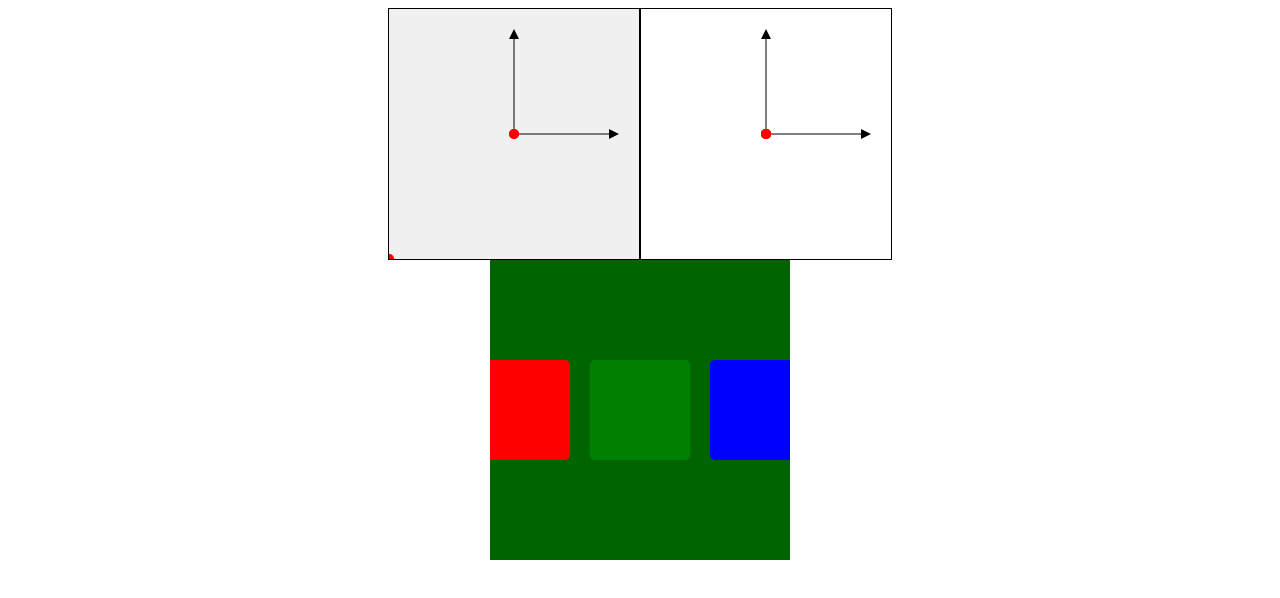
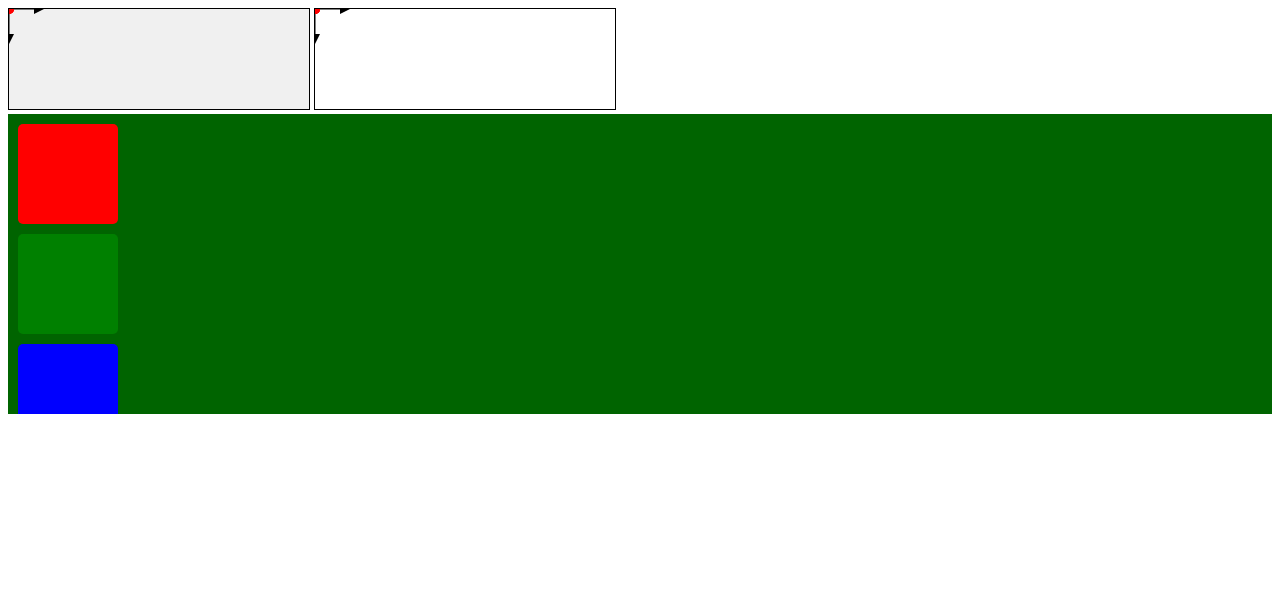
Before and after one commit to Peregrine42/super-pan-zoom-rotate, a plain HTML site: page index.html in a window 1280 px wide. Drawn offline with Linux system fonts and the light colour scheme.

Commit message:
simplify the whole thing

```diff
--- a/index.html
+++ b/index.html
@@ -3,40 +3,27 @@
     <script src="lib/transformation-matrix-2.0.5.js"></script>
     <script src="index.js"></script>
     <style>
-      .container {
-        display: flex;
-        justify-content: center;
-        align-items: center;
-        width: 100%;
-      }
-
-      #client-container {
-        width: 100%;
-      }
-
       #global {
         background-color: rgb(240, 240, 240);
         border: 1px solid black;
+        height: 100px;
       }
 
       #camera {
         border: 1px solid black;
+        height: 100px;
       }
 
       #client-background {
         overflow: hidden;
-        display: flex;
-        justify-content: center;
-        align-items: center;
         background-color: darkgreen;
-        width: 300px;
+        width: 100%;
         height: 300px;
       }
 
       #client {
-        display: flex;
-        justify-content: center;
-        align-items: center;
+        width: 100%;
+        height: 300px;
       }
 
       .box {
@@ -48,8 +35,7 @@
     </style>
   </head>
   <body>
-    <div class="container">
-      <svg id="global" width="250" height="250" transform="scale(1, -1)">
+      <svg id="global">
         <marker
           id="arrow"
           viewBox="0 0 10 10"
@@ -73,7 +59,7 @@
           <circle cx="5" cy="5" r="5" fill="red" />
         </marker>
       </svg>
-      <svg id="camera" width="250" height="250" transform="scale(1, -1)">
+      <svg id="camera">
         <marker
           id="arrow"
           viewBox="0 0 10 10"
@@ -97,15 +83,12 @@
           <circle cx="5" cy="5" r="5" fill="red" />
         </marker>
       </svg>
-    </div>
 
-    <div id="client-container" class="container">
-      <div id="client-background">
-        <div id="client">
-          <div class="box" style="background-color: red"></div>
-          <div class="box" style="background-color: green"></div>
-          <div class="box" style="background-color: blue"></div>
-        </div>
+    <div id="client-background">
+      <div id="client">
+        <div class="box" style="background-color: red"></div>
+        <div class="box" style="background-color: green"></div>
+        <div class="box" style="background-color: blue"></div>
       </div>
     </div>
   </body>
--- a/index.js
+++ b/index.js
@@ -4,10 +4,9 @@ window.addEventListener("load", function() {
 
   // Global setup
 
-  globalScreenMatrix = TransformationMatrix.translate(
-    svg.getAttribute("width") / 2,
-    svg.getAttribute("height") / 2
-  );
+  var svgRect = svg.getBoundingClientRect();
+
+  globalScreenMatrix = TransformationMatrix.identity();
   screenCenter = TransformationMatrix.applyToPoint(globalScreenMatrix, {
     x: 0,
     y: 0
@@ -15,34 +14,40 @@ window.addEventListener("load", function() {
 
   xAxisSVG = document.createElementNS("http://www.w3.org/2000/svg", "line");
 
-  xAxisSVG.setAttribute("x1", screenCenter.x);
-  xAxisSVG.setAttribute("y1", screenCenter.y);
-  xAxisSVG.setAttribute("x2", screenCenter.x + 100);
-  xAxisSVG.setAttribute("y2", screenCenter.y);
+  xAxisSVG.setAttribute("x1", 0);
+  xAxisSVG.setAttribute("y1", 0);
+  xAxisSVG.setAttribute("x2", 30);
+  xAxisSVG.setAttribute("y2", 0);
   xAxisSVG.setAttribute("stroke-width", "1px");
   xAxisSVG.setAttribute("stroke", "black");
   xAxisSVG.setAttribute("marker-end", "url(#arrow)");
+  xAxisSVG.setAttribute(
+    "transform",
+    TransformationMatrix.toCSS(globalScreenMatrix)
+  );
 
   svg.appendChild(xAxisSVG);
 
   yAxisSVG = document.createElementNS("http://www.w3.org/2000/svg", "line");
 
-  yAxisSVG.setAttribute("x1", screenCenter.x);
-  yAxisSVG.setAttribute("y1", screenCenter.y);
-  yAxisSVG.setAttribute("x2", screenCenter.x);
-  yAxisSVG.setAttribute("y2", screenCenter.y + 100);
+  yAxisSVG.setAttribute("x1", 0);
+  yAxisSVG.setAttribute("y1", 0);
+  yAxisSVG.setAttribute("x2", 0);
+  yAxisSVG.setAttribute("y2", 30);
   yAxisSVG.setAttribute("stroke-width", "1px");
   yAxisSVG.setAttribute("stroke", "black");
   yAxisSVG.setAttribute("marker-end", "url(#arrow)");
+  yAxisSVG.setAttribute(
+    "transform",
+    TransformationMatrix.toCSS(globalScreenMatrix)
+  );
 
   svg.appendChild(yAxisSVG);
 
   // Camera setup
+  var svgRect = svg.getBoundingClientRect();
 
-  cameraScreenMatrix = TransformationMatrix.translate(
-    cameraSVG.getAttribute("width") / 2,
-    cameraSVG.getAttribute("height") / 2
-  );
+  cameraScreenMatrix = TransformationMatrix.identity();
   screenCenter = TransformationMatrix.applyToPoint(cameraScreenMatrix, {
     x: 0,
     y: 0
@@ -50,25 +55,33 @@ window.addEventListener("load", function() {
 
   xAxisSVG = document.createElementNS("http://www.w3.org/2000/svg", "line");
 
-  xAxisSVG.setAttribute("x1", screenCenter.x);
-  xAxisSVG.setAttribute("y1", screenCenter.y);
-  xAxisSVG.setAttribute("x2", screenCenter.x + 100);
-  xAxisSVG.setAttribute("y2", screenCenter.y);
+  xAxisSVG.setAttribute("x1", 0);
+  xAxisSVG.setAttribute("y1", 0);
+  xAxisSVG.setAttribute("x2", 30);
+  xAxisSVG.setAttribute("y2", 0);
   xAxisSVG.setAttribute("stroke-width", "1px");
   xAxisSVG.setAttribute("stroke", "black");
   xAxisSVG.setAttribute("marker-end", "url(#arrow)");
+  xAxisSVG.setAttribute(
+    "transform",
+    TransformationMatrix.toCSS(cameraScreenMatrix)
+  );
 
   cameraSVG.appendChild(xAxisSVG);
 
   yAxisSVG = document.createElementNS("http://www.w3.org/2000/svg", "line");
 
-  yAxisSVG.setAttribute("x1", screenCenter.x);
-  yAxisSVG.setAttribute("y1", screenCenter.y);
-  yAxisSVG.setAttribute("x2", screenCenter.x);
-  yAxisSVG.setAttribute("y2", screenCenter.y + 100);
+  yAxisSVG.setAttribute("x1", 0);
+  yAxisSVG.setAttribute("y1", 0);
+  yAxisSVG.setAttribute("x2", 0);
+  yAxisSVG.setAttribute("y2", 30);
   yAxisSVG.setAttribute("stroke-width", "1px");
   yAxisSVG.setAttribute("stroke", "black");
   yAxisSVG.setAttribute("marker-end", "url(#arrow)");
+  yAxisSVG.setAttribute(
+    "transform",
+    TransformationMatrix.toCSS(cameraScreenMatrix)
+  );
 
   cameraSVG.appendChild(yAxisSVG);
 
@@ -108,10 +121,9 @@ window.addEventListener("load", function() {
     }
   };
 
-  clientScreenMatrix = TransformationMatrix.translate(
-    document.getElementById("client").getAttribute("width") / 2,
-    document.getElementById("client").getAttribute("height") / 2
-  );
+  var clientRect = document.getElementById("client").getBoundingClientRect();
+
+  clientScreenMatrix = TransformationMatrix.identity();
 
   camera = list;
   origin = camera.child;
@@ -150,8 +162,7 @@ window.addEventListener("load", function() {
       nodeSVG.setAttribute("y1", 0);
       nodeSVG.setAttribute("x2", node.x);
       nodeSVG.setAttribute("y2", node.y);
-      nodeSVG.style.transform =
-        TransformationMatrix.toCSS(originMatrix);
+      nodeSVG.style.transform = TransformationMatrix.toCSS(originMatrix);
     }
 
     newMatrix = TransformationMatrix.compose(
@@ -229,7 +240,7 @@ window.addEventListener("load", function() {
 
       offset = TransformationMatrix.applyToPoint(cameraMatrix, {
         x: 0,
-        y: -5
+        y: 5
       });
 
       origin.x += offset.x;
@@ -243,7 +254,7 @@ window.addEventListener("load", function() {
 
       offset = TransformationMatrix.applyToPoint(cameraMatrix, {
         x: 0,
-        y: 5
+        y: -5
       });
 
       origin.x += offset.x;
```
